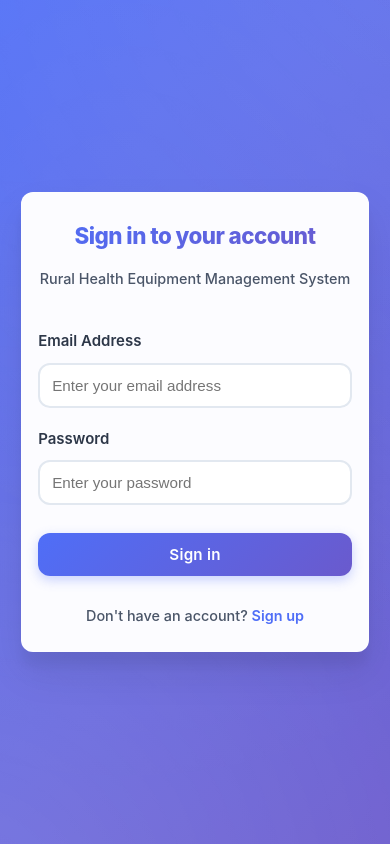
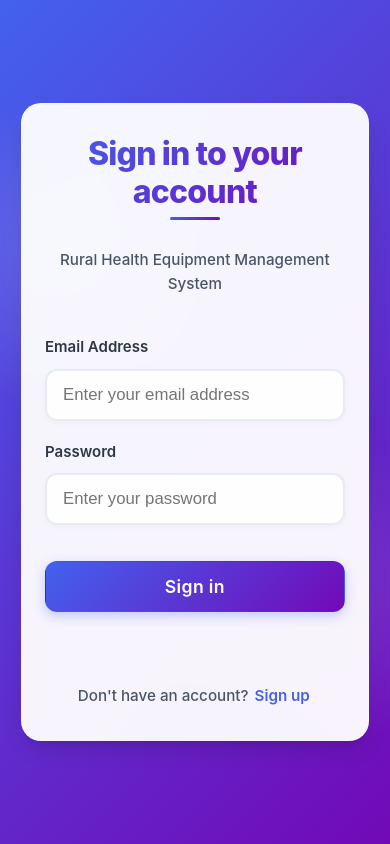
Before and after one commit to horus-bot/Rural-Healthcare-Tracker, a React (Vite) app in the folder frontend/: page / in a window 390 px wide. Built offline with nearby package versions, Linux system fonts and the light colour scheme; no server answers.

Commit message:
styling of login

```diff
--- a/frontend/src/pages/login.css
+++ b/frontend/src/pages/login.css
@@ -1,16 +1,17 @@
 /* CSS Variables for better maintainability */
 :root {
-  --primary-gradient: linear-gradient(135deg, #4f6ef7 0%, #6a5acd 100%);
-  --secondary-gradient: linear-gradient(135deg, #f7f9fc, #eef1f5);
+  --primary-gradient: linear-gradient(135deg, #4361ee 0%, #7209b7 100%);
+  --secondary-gradient: linear-gradient(135deg, #f8f9fa, #e9ecef);
   --text-primary: #2d3748;
   --text-secondary: #4a5568;
-  --accent-color: #4f6ef7;
+  --accent-color: #4361ee;
   --error-color: #e53e3e;
-  --border-radius: 16px;
+  --border-radius: 20px;
+  --input-radius: 12px;
   --box-shadow:
-    0 20px 40px rgba(0, 0, 0, 0.08),
-    0 15px 12px rgba(0, 0, 0, 0.05);
-  --transition-standard: all 0.3s cubic-bezier(0.4, 0, 0.2, 1);
+    0 10px 15px -5px rgba(0, 0, 0, 0.1),
+    0 5px 10px -5px rgba(0, 0, 0, 0.04);
+  --transition-standard: all 0.3s ease;
 }
 
 /* Reset and base styles */
@@ -32,68 +33,87 @@ body {
   line-height: 1.5;
 }
 
-/* Override the Tailwind classes used in the JSX */
+/* Main container with simplified gradient */
 .min-h-screen {
   min-height: 100vh;
   height: 100%;
-  width: 100vw; /* Force full viewport width */
-  background: var(--primary-gradient) !important; /* Override bg-gray-50 */
+  width: 100vw;
+  background: var(--primary-gradient) !important;
   position: relative;
   overflow: hidden;
   display: flex;
   align-items: center;
   justify-content: center;
-  padding: 2rem;
+  padding: 1rem;
 }
 
-/* Fix the py-12 px-4 padding issues */
-.py-12 {
-  padding-top: 3rem;
-  padding-bottom: 3rem;
-}
-
-.px-4 {
-  padding-left: 1rem;
-  padding-right: 1rem;
-}
-
-/* Animated background elements */
+/* Simplified background decoration */
 .min-h-screen::before {
   content: '';
   position: absolute;
-  top: -50%;
-  left: -50%;
-  width: 200%;
-  height: 200%;
+  top: 0;
+  left: 0;
+  width: 100%;
+  height: 100%;
   background:
-    radial-gradient(circle at 20% 80%, rgba(255, 255, 255, 0.15) 0%, transparent 50%),
-    radial-gradient(circle at 80% 20%, rgba(255, 255, 255, 0.1) 0%, transparent 50%),
-    radial-gradient(circle at 40% 40%, rgba(255, 255, 255, 0.05) 0%, transparent 50%);
-  animation: float 25s ease-in-out infinite alternate;
-  z-index: 1;
+    radial-gradient(circle at 20% 30%, rgba(255, 255, 255, 0.2) 0%, transparent 25%),
+    radial-gradient(circle at 80% 70%, rgba(255, 255, 255, 0.15) 0%, transparent 25%);
+  opacity: 0.8;
+  will-change: transform;
+  transform: translateZ(0);
 }
 
-@keyframes float {
-  0% { transform: translate(0, 0) rotate(0deg); }
-  50% { transform: translate(2%, -2%) rotate(1deg); }
-  100% { transform: translate(-2%, 2%) rotate(-1deg); }
-}
-
-/* Card container - ensure width and centering */
+/* Card container with optimized animations */
 .max-w-md {
   position: relative;
   z-index: 10;
   width: 100%;
-  max-width: 480px;
-  margin: 0 auto; /* Ensure horizontal centering */
-  background: rgba(255, 255, 255, 0.98);
-  backdrop-filter: blur(25px);
-  border-radius: var(--border-radius);
-  box-shadow: var(--box-shadow);
-  border: 1px solid rgba(255, 255, 255, 0.3);
-  padding: 2.5rem;
-  transform: translateY(0);
-  animation: slideUp 0.8s cubic-bezier(0.22, 1, 0.36, 1);
+  max-width: 450px; /* Slightly reduced width for better proportions */
+  margin: 2rem auto;
+  background: rgba(255, 255, 255, 0.95); /* Increased opacity for better readability */
+  backdrop-filter: blur(20px);
+  -webkit-backdrop-filter: blur(20px);
+  border-radius: 24px; /* Slightly more rounded corners */
+  box-shadow:
+    0 10px 25px -5px rgba(0, 0, 0, 0.15),
+    0 8px 10px -6px rgba(0, 0, 0, 0.1),
+    0 0 0 1px rgba(255, 255, 255, 0.1) inset;
+  border: none;
+  padding: 2.75rem 2.5rem; /* Increased padding for better spacing */
+  animation: cardEntrance 0.6s ease-out forwards;
+  will-change: transform, opacity;
+  transform: translateZ(0);
+  overflow: hidden;
+}
+
+@keyframes cardEntrance {
+  from {
+    opacity: 0;
+    transform: translateY(20px) scale(0.98);
+  }
+  to {
+    opacity: 1;
+    transform: translateY(0) scale(1);
+  }
+}
+
+/* Add subtle border highlight to the card */
+.max-w-md::before {
+  content: '';
+  position: absolute;
+  inset: 0;
+  border-radius: 24px;
+  padding: 1px;
+  background: linear-gradient(
+    to bottom right,
+    rgba(255, 255, 255, 0.4),
+    rgba(255, 255, 255, 0.1) 30%,
+    transparent 60%
+  );
+  -webkit-mask: linear-gradient(#fff 0 0) content-box, linear-gradient(#fff 0 0);
+  -webkit-mask-composite: xor;
+  mask-composite: exclude;
+  pointer-events: none;
 }
 
 /* Ensure w-full is actually full width */
@@ -106,10 +126,30 @@ body {
   margin-top: 2rem;
 }
 
-@keyframes slideUp {
+/* Header styles with simplified animation */
+.text-3xl {
+  position: relative;
+  color: var(--text-primary);
+  margin: 0 0 1.25rem; /* Increased bottom margin */
+  font-weight: 800;
+  font-size: 2.5rem; /* Larger heading */
+  background: var(--primary-gradient);
+  -webkit-background-clip: text;
+  -webkit-text-fill-color: transparent;
+  background-clip: text;
+  text-align: center;
+  letter-spacing: -0.025em;
+  line-height: 1.2;
+  display: inline-block;
+  width: 100%;
+  will-change: opacity, transform;
+  animation: textReveal 0.5s ease-out;
+}
+
+@keyframes textReveal {
   from {
     opacity: 0;
-    transform: translateY(30px);
+    transform: translateY(10px);
   }
   to {
     opacity: 1;
@@ -117,37 +157,27 @@ body {
   }
 }
 
-/* Header styles */
-.text-3xl {
-  color: var(--text-primary);
-  margin-bottom: 0.75rem;
-  font-weight: 800;
-  font-size: 2rem;
+/* Simplified underline effect for heading */
+.text-3xl::after {
+  content: '';
+  position: absolute;
+  left: 50%;
+  bottom: -0.5rem;
+  width: 80px;
+  height: 4px;
   background: var(--primary-gradient);
-  -webkit-background-clip: text;
-  -webkit-text-fill-color: transparent;
-  background-clip: text;
-  text-align: center;
-  letter-spacing: -0.025em;
-  line-height: 1.2;       /* Improved line height */
-  height: auto;           /* Allow natural height */
-  min-height: 2.4rem;     /* Minimum height */
-  display: flex;          /* Helps with vertical alignment */
-  align-items: center;    /* Center vertically */
-  justify-content: center; /* Center horizontally */
-  padding: 0.5rem 0;      /* Add some vertical padding */
+  border-radius: 2px;
+  transform: translateX(-50%);
+  animation: underlineExpand 0.5s ease-out forwards 0.3s;
+  transform-origin: center;
+  will-change: transform;
 }
 
-/* For better responsiveness of the heading */
-@media (max-width: 480px) {
-  .text-3xl {
-    min-height: 2rem;
-    font-size: 1.4rem;
-    padding: 0.35rem 0;
-  }
+@keyframes underlineExpand {
+  from { transform: translateX(-50%) scaleX(0); }
+  to { transform: translateX(-50%) scaleX(1); }
 }
 
-/* Text color classes */
 .text-gray-900 {
   color: var(--text-primary);
 }
@@ -162,6 +192,13 @@ body {
   font-weight: 500;
   font-size: 1rem;
   line-height: 1.6;
+  margin-top: 1.25rem;
+  opacity: 0;
+  animation: fadeIn 0.5s ease forwards 0.4s;
+}
+
+@keyframes fadeIn {
+  to { opacity: 1; }
 }
 
 /* Form styles */
@@ -187,27 +224,41 @@ form {
   display: flex;
   flex-direction: column;
   align-items: center;
+  gap: 1.5rem; /* Add consistent spacing between form elements */
 }
 
 form > * {
   width: 100%;
+  animation: formElementFade 0.4s ease-out forwards;
+  opacity: 0;
+}
+
+form > *:nth-child(1) { animation-delay: 0.5s; }
+form > *:nth-child(2) { animation-delay: 0.6s; }
+form > *:nth-child(3) { animation-delay: 0.7s; }
+form > *:nth-child(4) { animation-delay: 0.8s; }
+
+@keyframes formElementFade {
+  to {
+    opacity: 1;
+  }
 }
 
 /* Error message styles */
 .bg-red-50 {
-  background: rgba(254, 242, 242, 0.7);
-  border: 1px solid rgba(254, 202, 202, 0.5);
+  background: rgba(254, 242, 242, 0.8);
+  border-left: 4px solid var(--error-color);
   color: var(--error-color);
   padding: 1rem 1.25rem;
-  border-radius: calc(var(--border-radius) - 4px);
+  border-radius: var(--input-radius);
   font-size: 0.875rem;
   font-weight: 500;
-  animation: fadeIn 0.3s ease-out, shake 0.5s cubic-bezier(0.36, 0.07, 0.19, 0.97);
   display: flex;
   align-items: center;
   width: 100%;
-  text-align: center;
-  justify-content: center;
+  text-align: left;
+  margin-bottom: 1rem;
+  will-change: opacity, transform;
 }
 
 .text-red-600 {
@@ -220,17 +271,6 @@ form > * {
   font-size: 1rem;
 }
 
-@keyframes shake {
-  0%, 100% { transform: translateX(0); }
-  20%, 60% { transform: translateX(-4px); }
-  40%, 80% { transform: translateX(4px); }
-}
-
-@keyframes fadeIn {
-  from { opacity: 0; }
-  to { opacity: 1; }
-}
-
 /* Label styles */
 .block.text-sm.font-medium.text-gray-700 {
   color: var(--text-primary);
@@ -239,19 +279,21 @@ form > * {
   font-size: 0.9375rem;
   display: block;
   width: 100%;
+  transition: color 0.3s ease;
 }
 
-/* Input styles */
+/* Input styles with optimized animations */
 .mt-1.block.w-full,
 input[type="email"],
 input[type="password"] {
   width: 100%;
-  padding: 0.875rem 1rem;
-  border: 2px solid #e2e8f0;
-  border-radius: calc(var(--border-radius) - 4px);
-  font-size: 1rem;
-  transition: var(--transition-standard);
-  background: #fff;
+  padding: 1rem 1.125rem; /* Slightly increased padding */
+  border: 2px solid rgba(226, 232, 240, 0.8);
+  border-radius: 14px; /* Consistent with overall design */
+  font-size: 1.05rem; /* Slightly larger font */
+  transition: border-color 0.3s ease, box-shadow 0.3s ease, transform 0.3s ease;
+  background: rgba(255, 255, 255, 0.9);
+  box-shadow: 0 2px 6px rgba(0, 0, 0, 0.03);
 }
 
 .mt-1.block.w-full:focus,
@@ -259,7 +301,8 @@ input[type="email"]:focus,
 input[type="password"]:focus {
   outline: none;
   border-color: var(--accent-color);
-  box-shadow: 0 0 0 3px rgba(79, 110, 247, 0.15);
+  box-shadow: 0 0 0 4px rgba(67, 97, 238, 0.15);
+  transform: translateY(-1px);
   background: #fff;
 }
 
@@ -281,7 +324,7 @@ input[type="password"]:disabled {
   opacity: 0.7;
 }
 
-/* Button styles */
+/* Button styles with optimized animations */
 .w-full.flex.justify-center,
 button[type="submit"] {
   width: 100%;
@@ -289,19 +332,19 @@ button[type="submit"] {
   justify-content: center;
   align-items: center;
   gap: 0.5rem;
-  padding: 0.875rem 1.5rem;
-  border: none;
-  border-radius: calc(var(--border-radius) - 4px);
-  font-size: 1rem;
+  padding: 1rem 1.5rem; /* Taller button */
+  border-radius: 14px; /* Match input radius */
+  font-size: 1.1rem; /* Larger text */
+  letter-spacing: 0.02em;
   font-weight: 600;
   color: white;
   background: var(--primary-gradient);
-  box-shadow: 0 4px 12px rgba(79, 110, 247, 0.3);
-  transition: var(--transition-standard);
+  box-shadow: 0 4px 12px rgba(67, 97, 238, 0.3);
+  transition: transform 0.3s ease, box-shadow 0.3s ease;
   cursor: pointer;
   position: relative;
   overflow: hidden;
-  letter-spacing: 0.015em;
+  margin-top: 0.75rem;
 }
 
 .bg-indigo-600 {
@@ -318,31 +361,16 @@ button[type="submit"] {
   padding-right: 1rem;
 }
 
-.w-full.flex.justify-center::after,
-button[type="submit"]::after {
-  content: '';
-  position: absolute;
-  inset: 0;
-  background: linear-gradient(rgba(255, 255, 255, 0), rgba(255, 255, 255, 0.2));
-  opacity: 0;
-  transition: opacity 0.3s;
-}
-
-.w-full.flex.justify-center:hover::after,
-button[type="submit"]:hover::after {
-  opacity: 1;
-}
-
 .w-full.flex.justify-center:hover,
 button[type="submit"]:hover {
   transform: translateY(-2px);
-  box-shadow: 0 6px 16px rgba(79, 110, 247, 0.4);
+  box-shadow: 0 6px 16px rgba(67, 97, 238, 0.4);
 }
 
 .w-full.flex.justify-center:active,
 button[type="submit"]:active {
   transform: translateY(0);
-  box-shadow: 0 2px 8px rgba(79, 110, 247, 0.3);
+  box-shadow: 0 2px 8px rgba(67, 97, 238, 0.3);
 }
 
 .w-full.flex.justify-center:disabled,
@@ -353,14 +381,53 @@ button[type="submit"]:disabled {
   box-shadow: none;
 }
 
+/* Optimized button ripple effect */
+.w-full.flex.justify-center::after,
+button[type="submit"]::after {
+  content: '';
+  position: absolute;
+  top: 0;
+  left: 0;
+  width: 100%;
+  height: 100%;
+  background: linear-gradient(to right,
+    transparent 0%,
+    rgba(255, 255, 255, 0.2) 50%,
+    transparent 100%
+  );
+  transform: translateX(-100%);
+  opacity: 0;
+  will-change: transform, opacity;
+}
+
+.w-full.flex.justify-center:hover::after,
+button[type="submit"]:hover::after {
+  animation: buttonRipple 0.6s ease-out;
+}
+
+@keyframes buttonRipple {
+  0% {
+    transform: translateX(-100%);
+    opacity: 0;
+  }
+  50% {
+    opacity: 1;
+  }
+  100% {
+    transform: translateX(100%);
+    opacity: 0;
+  }
+}
+
 /* Link styles */
 .font-medium.text-indigo-600, a {
   color: var(--accent-color);
   font-weight: 600;
   text-decoration: none;
-  transition: var(--transition-standard);
+  transition: color 0.3s ease;
   position: relative;
   display: inline-block;
+  padding: 0 2px;
 }
 
 .font-medium.text-indigo-600:hover, a:hover {
@@ -377,7 +444,8 @@ button[type="submit"]:disabled {
   background: var(--primary-gradient);
   transform: scaleX(0);
   transform-origin: right;
-  transition: transform 0.4s cubic-bezier(0.86, 0, 0.07, 1);
+  transition: transform 0.3s ease;
+  will-change: transform;
 }
 
 .font-medium.text-indigo-600:hover::after, a:hover::after {
@@ -388,10 +456,10 @@ button[type="submit"]:disabled {
 /* Loading spinner */
 .animate-spin {
   animation: spin 1s linear infinite;
+  will-change: transform;
 }
 
 @keyframes spin {
-  from { transform: rotate(0deg); }
   to { transform: rotate(360deg); }
 }
 
@@ -414,11 +482,7 @@ button[type="submit"]:disabled {
 @media (max-width: 768px) {
   .max-w-md {
     max-width: 90%;
-    padding: 2rem;
-  }
-
-  .text-3xl {
-    font-size: 1.75rem;
+    padding: 2.25rem 2rem;
   }
 }
 
@@ -429,11 +493,16 @@ button[type="submit"]:disabled {
   }
 
   .text-3xl {
-    font-size: 1.5rem;
+    font-size: 1.9rem;
   }
 
   .text-sm.text-gray-600 {
-    font-size: 0.9rem;
+    font-size: 0.95rem;
+  }
+
+  .text-3xl::after {
+    width: 60px;
+    height: 3px;
   }
 }
 
@@ -443,46 +512,58 @@ button[type="submit"]:disabled {
   }
 
   .max-w-md {
-    padding: 1.5rem 1rem;
-    border-radius: calc(var(--border-radius) - 4px);
+    padding: 2rem 1.5rem;
+    margin: 1rem auto;
+    border-radius: 20px;
   }
 
   .text-3xl {
-    font-size: 1.4rem;
+    font-size: 2rem;
+    margin-bottom: 1rem;
+  }
+
+  .text-3xl::after {
+    width: 50px;
+    height: 3px;
   }
 
   .mt-1.block.w-full,
   input[type="email"],
   input[type="password"] {
-    padding: 0.75rem;
-    font-size: 0.95rem;
+    padding: 0.875rem 1rem;
+    border-radius: 12px;
   }
 
   .w-full.flex.justify-center,
   button[type="submit"] {
-    padding: 0.75rem 1rem;
-    font-size: 0.95rem;
+    padding: 0.875rem 1.25rem;
+    border-radius: 12px;
   }
 }
 
 /* For very small screens */
 @media (max-width: 350px) {
   .max-w-md {
-    padding: 1.25rem 0.75rem;
+    padding: 1.25rem 1rem;
   }
 
   .text-3xl {
-    font-size: 1.25rem;
+    font-size: 1.5rem;
   }
 
   .text-sm.text-gray-600 {
-    font-size: 0.85rem;
+    font-size: 0.9rem;
+  }
+
+  .text-3xl::after {
+    width: 40px;
+    height: 3px;
   }
 }
 
 /* Focus visible for accessibility */
 *:focus-visible {
-  outline: 3px solid rgba(79, 110, 247, 0.4);
+  outline: 3px solid rgba(67, 97, 238, 0.4);
   outline-offset: 2px;
 }
 
@@ -498,13 +579,13 @@ button[type="submit"]:disabled {
 }
 
 ::-webkit-scrollbar-thumb {
-  background: linear-gradient(135deg, #4f6ef7 0%, #6a5acd 100%);
+  background: linear-gradient(135deg, #4361ee 0%, #7209b7 100%);
   border-radius: 4px;
   border: 2px solid #f8fafc;
 }
 
 ::-webkit-scrollbar-thumb:hover {
-  background: linear-gradient(135deg, #3c5be0, #5b4cbb);
+  background: linear-gradient(135deg, #3a56e4, #6407a5);
 }
 
 /* Dark mode support */
@@ -515,8 +596,8 @@ button[type="submit"]:disabled {
   }
 
   .max-w-md {
-    background: rgba(23, 25, 35, 0.8);
-    border-color: rgba(255, 255, 255, 0.1);
+    background: rgba(23, 25, 35, 0.85);
+    border-color: rgba(255, 255, 255, 0.08);
   }
 
   .mt-1.block.w-full,
```
